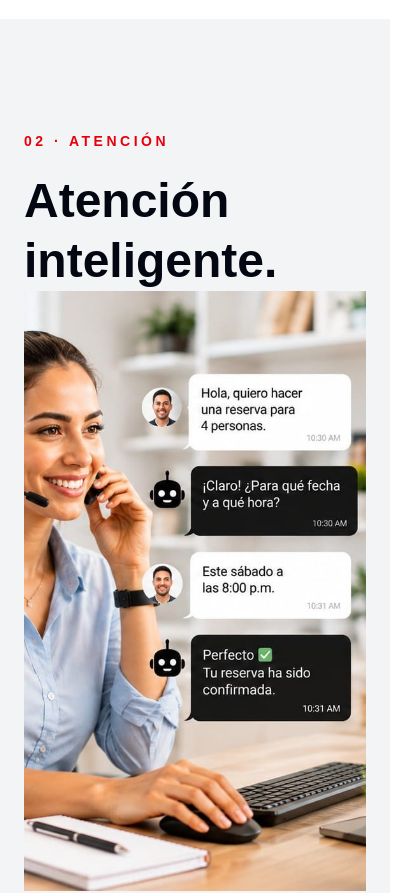
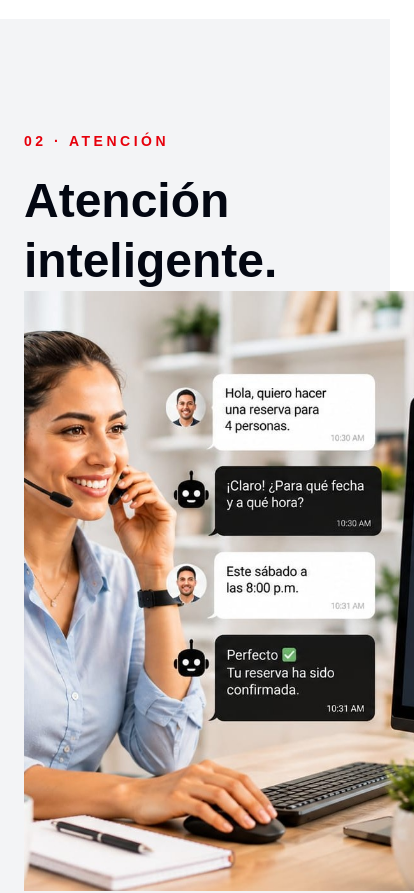
Before and after one commit to FabianGallego/ShortBizAI, a Next.js app: page / in a window 390 px wide. Shown: the part 2920-3813 px from the top of the page, 414 px wide, since content can reach past the window. Built offline with nearby package versions, Linux system fonts and the light colour scheme.

Commit message:
Ajusta imagen responsive de atencion

```diff
--- a/app/page.tsx
+++ b/app/page.tsx
@@ -334,9 +334,8 @@ export default function Home() {
 
     <section className="py-28 bg-gray-100">
 
+  <div className="max-w-7xl mx-auto px-6 lg:px-10">
 
-
-  <div className="max-w-7xl mx-auto px-6 lg:px-10">
     <p className="text-red-600 font-bold tracking-[0.25em] text-sm">
       02 · ATENCIÓN
     </p>
@@ -347,10 +346,10 @@ export default function Home() {
       inteligente.
     </h2>
 
-
     <div className="grid lg:grid-cols-2 gap-16 items-center">
 
-      <div className="relative w-full h-[600px] overflow-hidden">
+      {/* IMAGEN */}
+      <div className="relative left-1/2 -translate-x-1/2 w-screen h-[600px] overflow-hidden lg:left-0 lg:translate-x-0 lg:w-full">
         <Image
           src="/image/atencion2.jpg"
           alt="Atención y reservas con inteligencia artificial"
@@ -361,9 +360,8 @@ export default function Home() {
         />
       </div>
 
+      {/* TEXTO */}
       <div className="order-1 lg:order-2 px-6 lg:px-0">
-
-
 
         <p className="mt-7 text-lg leading-7 text-gray-600">
           Mediante Inteligencia Artificial facilitamos la atención
@@ -374,7 +372,6 @@ export default function Home() {
         <p className="mt-4 text-lg leading-7 text-gray-600">
           A través de nuestro sistema inteligente y automatizado,
           cada persona recibe una atención cercana, rápida y efectiva.
-
         </p>
 
       </div>
```
Lines whose indentation alone changed are shown as unchanged.
